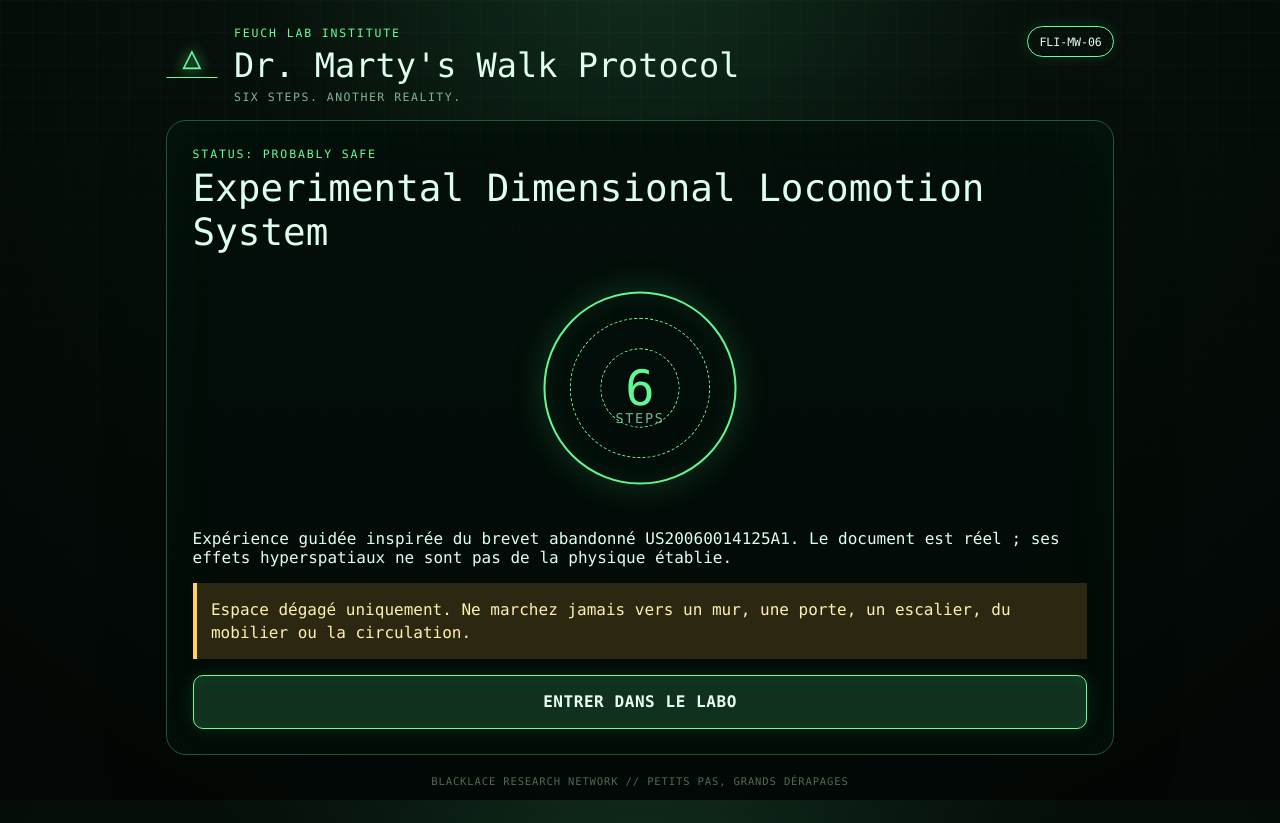
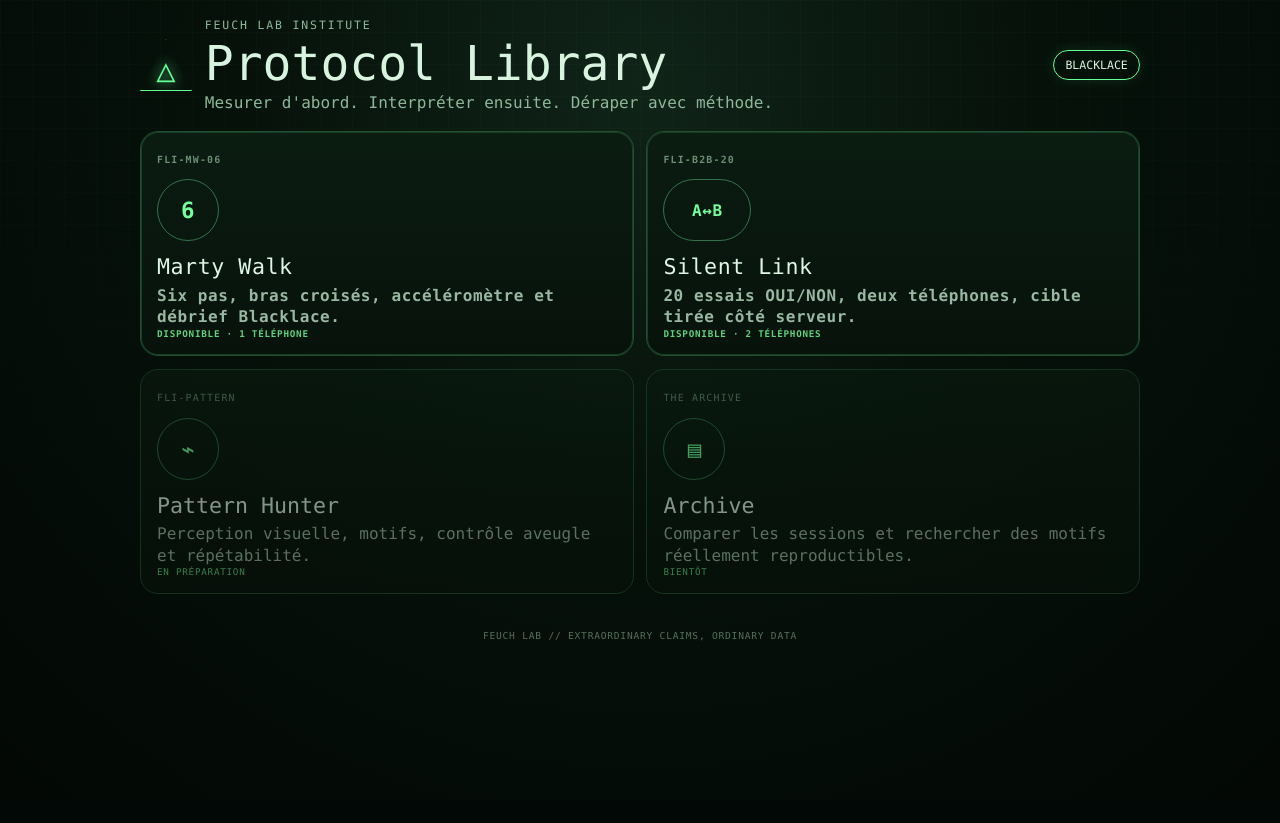
Before and after one commit to benoitlub/feuch-lab-walk-protocol, a React (Vite) app: page / in a window 1280 px wide. After the commit the page ends 800 px from the top, so only its background shows below. Built offline with nearby package versions, Linux system fonts and the light colour scheme.

Commit message:
feat(lab): route app through protocol library

```diff
--- a/src/main.tsx
+++ b/src/main.tsx
@@ -1,13 +1,14 @@
 import React from 'react';
 import ReactDOM from 'react-dom/client';
-import App from './App';
+import LabRoot from './LabRoot';
 import './styles.css';
 import './app-shell.css';
 import './octopus.css';
+import './silent-link.css';
 
 ReactDOM.createRoot(document.getElementById('root')!).render(
   <React.StrictMode>
-    <App />
+    <LabRoot />
   </React.StrictMode>,
 );
 
```
